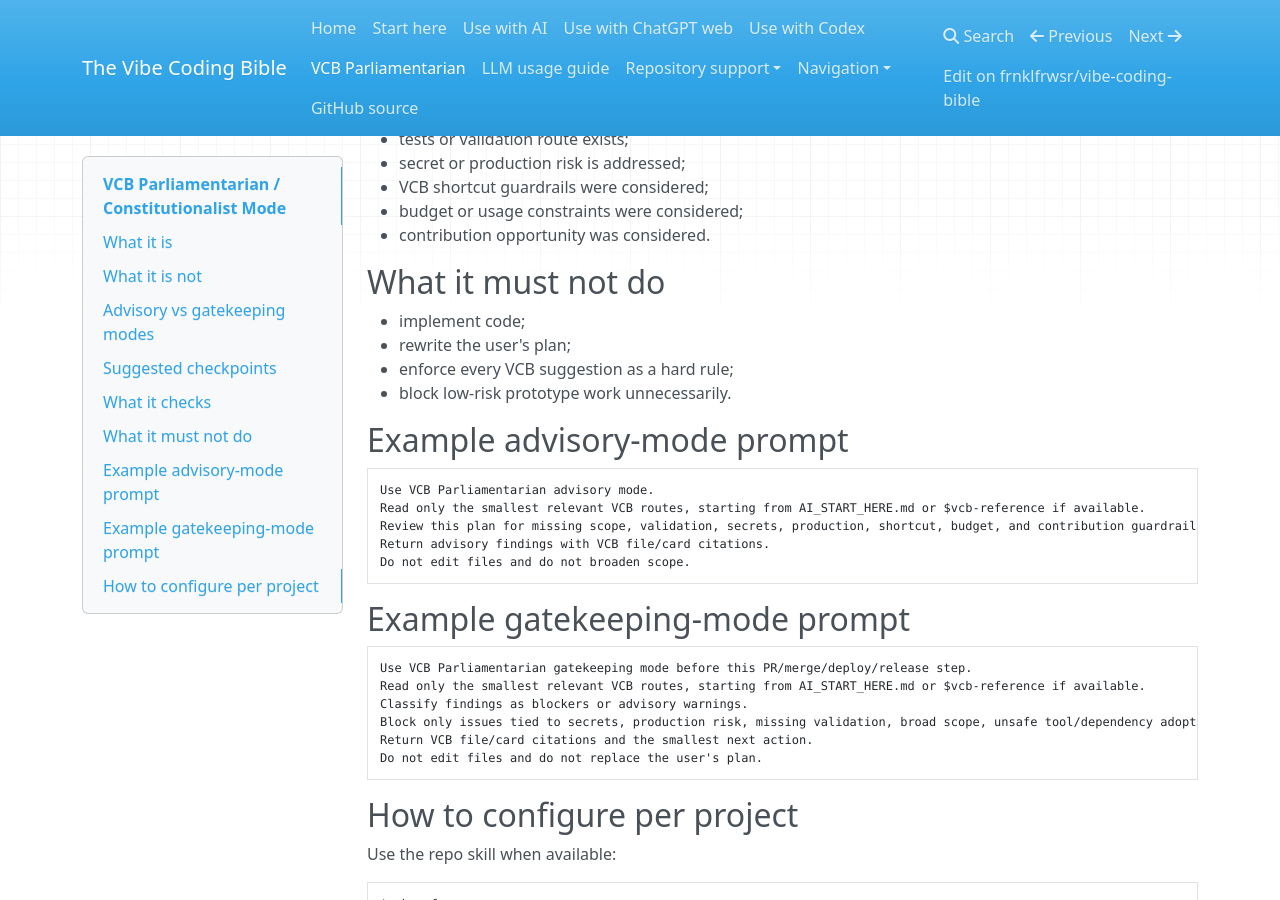
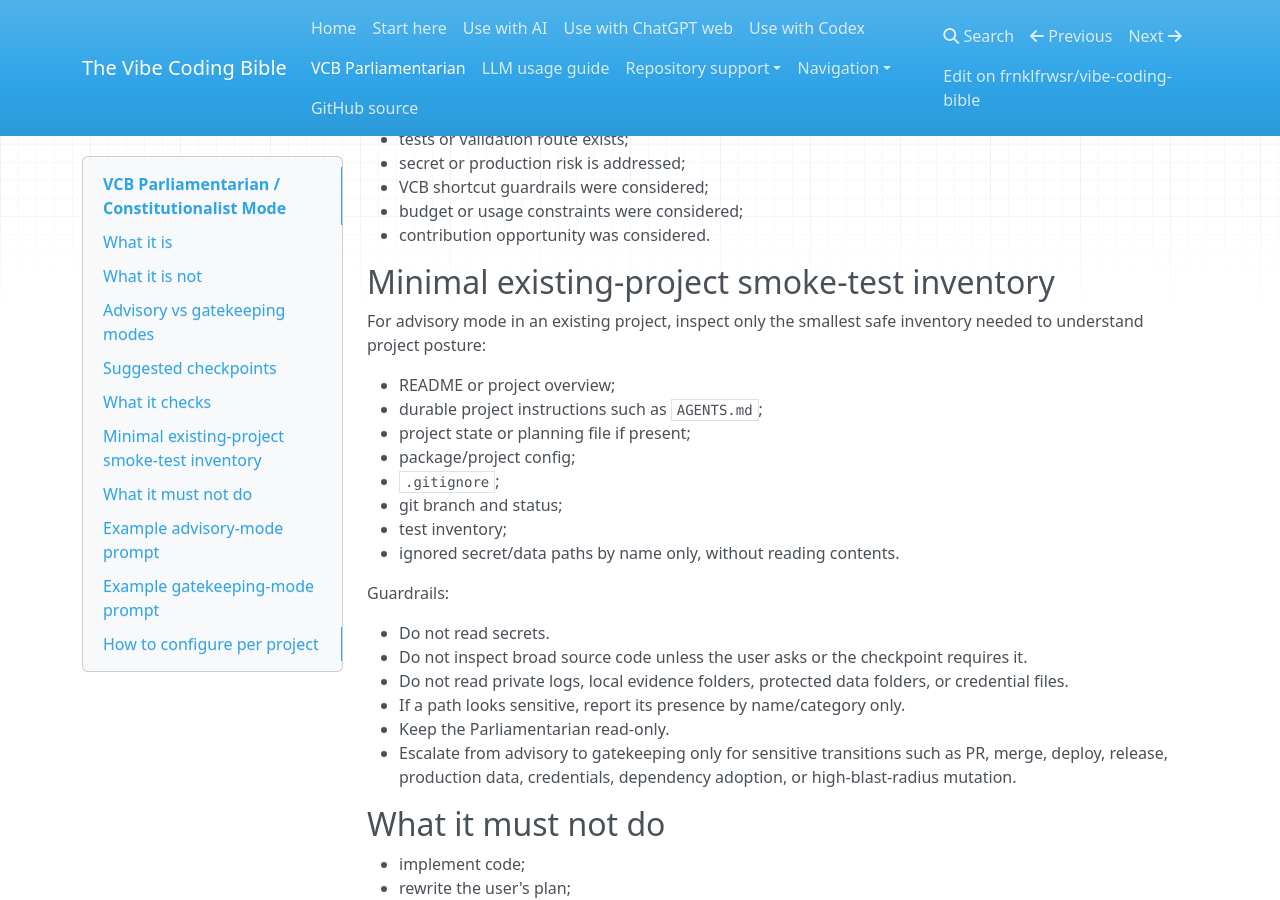
Before and after one commit to frnklfrwsr/vibe-coding-bible, an MkDocs documentation site: the page built from docs/vcb-parliamentarian.md, in a window 1280 px wide and 900 px high, scrolled down 922 px. Built offline with MkDocs 1.6.1, drawn with Linux system fonts in a browser that asks for light colours; nearby versions of some CDN libraries.

Commit message:
Add Parliamentarian inventory checklist

```diff
--- a/docs/vcb-parliamentarian.md
+++ b/docs/vcb-parliamentarian.md
@@ -34,6 +34,28 @@
 - VCB shortcut guardrails were considered;
 - budget or usage constraints were considered;
 - contribution opportunity was considered.
+
+## Minimal existing-project smoke-test inventory
+
+For advisory mode in an existing project, inspect only the smallest safe inventory needed to understand project posture:
+
+- README or project overview;
+- durable project instructions such as `AGENTS.md`;
+- project state or planning file if present;
+- package/project config;
+- `.gitignore`;
+- git branch and status;
+- test inventory;
+- ignored secret/data paths by name only, without reading contents.
+
+Guardrails:
+
+- Do not read secrets.
+- Do not inspect broad source code unless the user asks or the checkpoint requires it.
+- Do not read private logs, local evidence folders, protected data folders, or credential files.
+- If a path looks sensitive, report its presence by name/category only.
+- Keep the Parliamentarian read-only.
+- Escalate from advisory to gatekeeping only for sensitive transitions such as PR, merge, deploy, release, production data, credentials, dependency adoption, or high-blast-radius mutation.
 
 ## What it must not do
 
```
